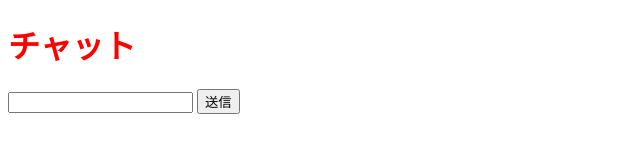
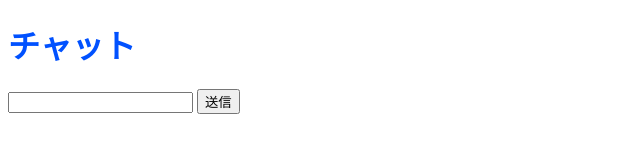
Before and after one commit to Jay2523/-, a website: page template.html in a window 1280 px wide. Shown: the whole page, without its empty margins (0-640 px from the left). Drawn offline with Linux system fonts and the light colour scheme.

Commit message:
色を変えました

```diff
--- a/static/style.css
+++ b/static/style.css
@@ -1,3 +1,3 @@
 .app-title {
-  color: #ff0000;
+  color: #0051ff;
 }
```
